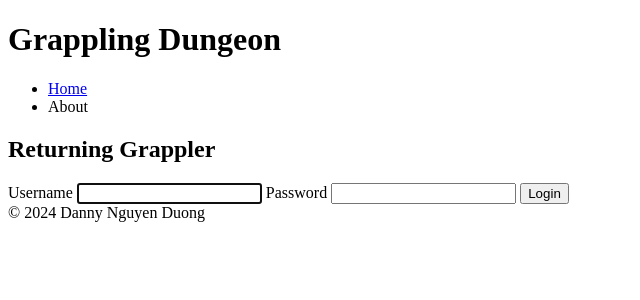
After one commit to BrinkOfSecondBailout/grappling_dungeon, a Django app: page /login in a window 1280 px wide. The commit adds this page. Shown: the top 300 px of the page, without its empty margins (0-640 px from the left). Run offline with Django 5.2, Linux system fonts and the light colour scheme.

Commit message:
trying to figure out login and auth

```diff
--- /dev/null
+++ b/accounts/forms.py
@@ -0,0 +1,13 @@
+from django import forms
+from django.contrib.auth.forms import UserCreationForm, AuthenticationForm
+from .models import User
+
+class CustomUserCreationForm(UserCreationForm):
+    class Meta:
+        model = User
+        fields = ('username', 'email', 'first_name', 'last_name', 'password1', 'password2')
+
+class CustomAuthenticationForm(AuthenticationForm):
+    class Meta:
+        model = User
+        fields = ('username', 'password')
--- /dev/null
+++ b/accounts/templates/login.html
@@ -0,0 +1,16 @@
+{% extends 'base.html' %}
+
+{% block content %}
+    <div>
+        <h2>Returning Grappler</h2>
+
+        <form method="POST" action="login">
+            {% csrf_token %}
+            {{ login_form.username.label }}
+            {{ login_form.username }}
+            {{ login_form.password.label }}
+            {{ login_form.password }}
+            <input type="submit" name="login" value="Login"></input>
+        </form>
+    </div>
+{% endblock %}
--- a/accounts/urls.py
+++ b/accounts/urls.py
@@ -3,4 +3,7 @@ from . import views
 
 urlpatterns = [
     path('', views.index, name='index'),
+    path('login', views.login, name='login'),
+    path('register', views.register, name='register'),
+    path('dashboard', views.dashboard, name='dashboard'),
 ]
--- a/accounts/views.py
+++ b/accounts/views.py
@@ -1,9 +1,38 @@
-from django.shortcuts import render
-from django.contrib.auth.forms import UserCreationForm, AuthenticationForm
+from django.shortcuts import render, redirect
+from .forms import CustomUserCreationForm, CustomAuthenticationForm
 
 # Create your views here.
 def index(request):
-    login_form = AuthenticationForm()
-    register_form = UserCreationForm()
+    login_form = CustomAuthenticationForm()
+    register_form = CustomUserCreationForm()
     context = {'register_form': register_form, 'login_form': login_form}
     return render(request, 'index.html', context)
+
+def register(request):
+    if request.method == 'POST':
+        register_form = CustomUserCreationForm(request.POST)
+        if register_form.is_valid():
+            register_form.save()
+            return redirect('dashboard')
+        else:
+            return redirect('login')
+
+    register_form = CustomUserCreationForm()
+    context = {'register_form': register_form}
+    return render(request, 'register.html', context)
+
+def login(request):
+    if request.method == 'POST':
+        login_form = CustomAuthenticationForm(request.POST)
+        if login_form.is_valid():
+            return redirect('dashboard')
+        else:
+            return redirect('login')
+
+    login_form = CustomAuthenticationForm()
+    context = {'login_form': login_form}
+    return render(request, 'login.html', context)
+
+
+def dashboard(request):
+    return render(request, 'dashboard.html')
```
Also changed, not shown: accounts/templates/dashboard.html (added, +7 -0 lines), accounts/templates/index.html (+2 -17 lines), accounts/templates/register.html (added, +13 -0 lines), db.sqlite3.
